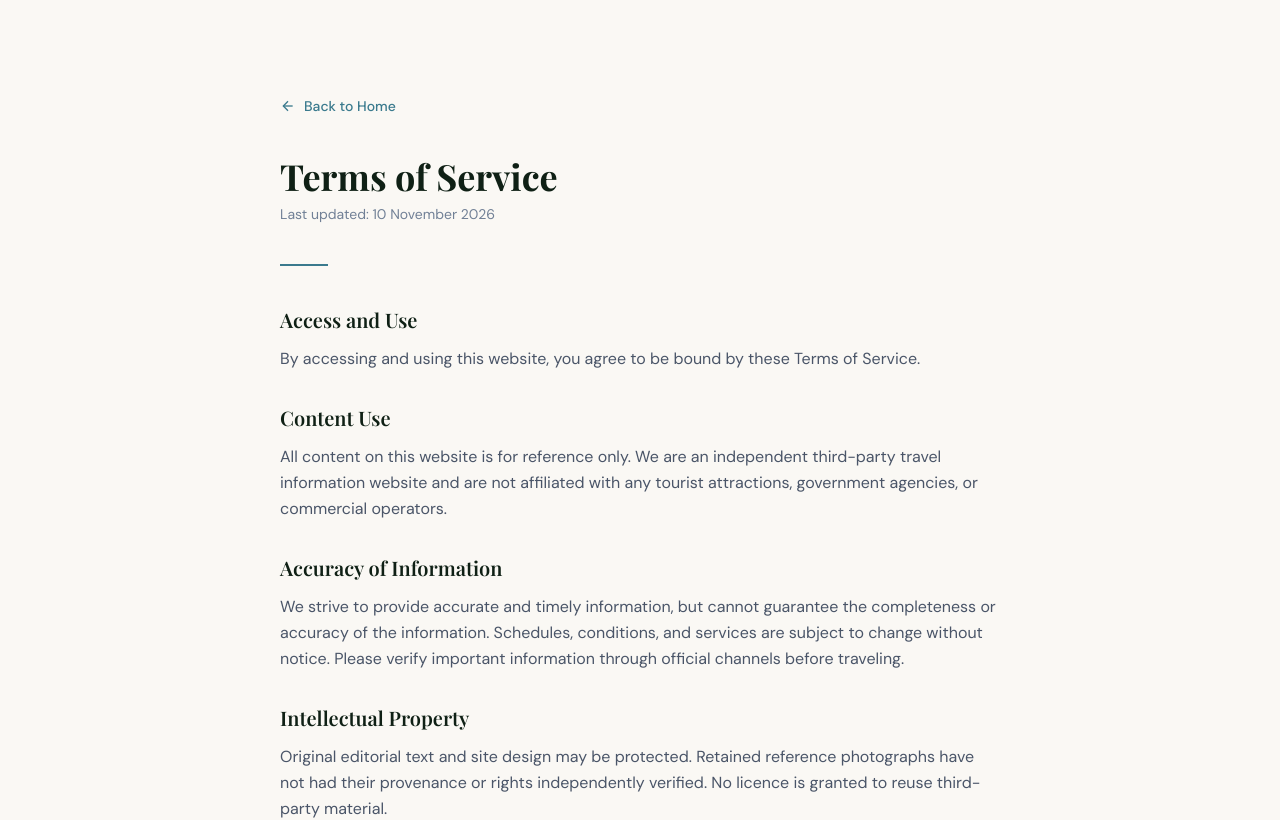
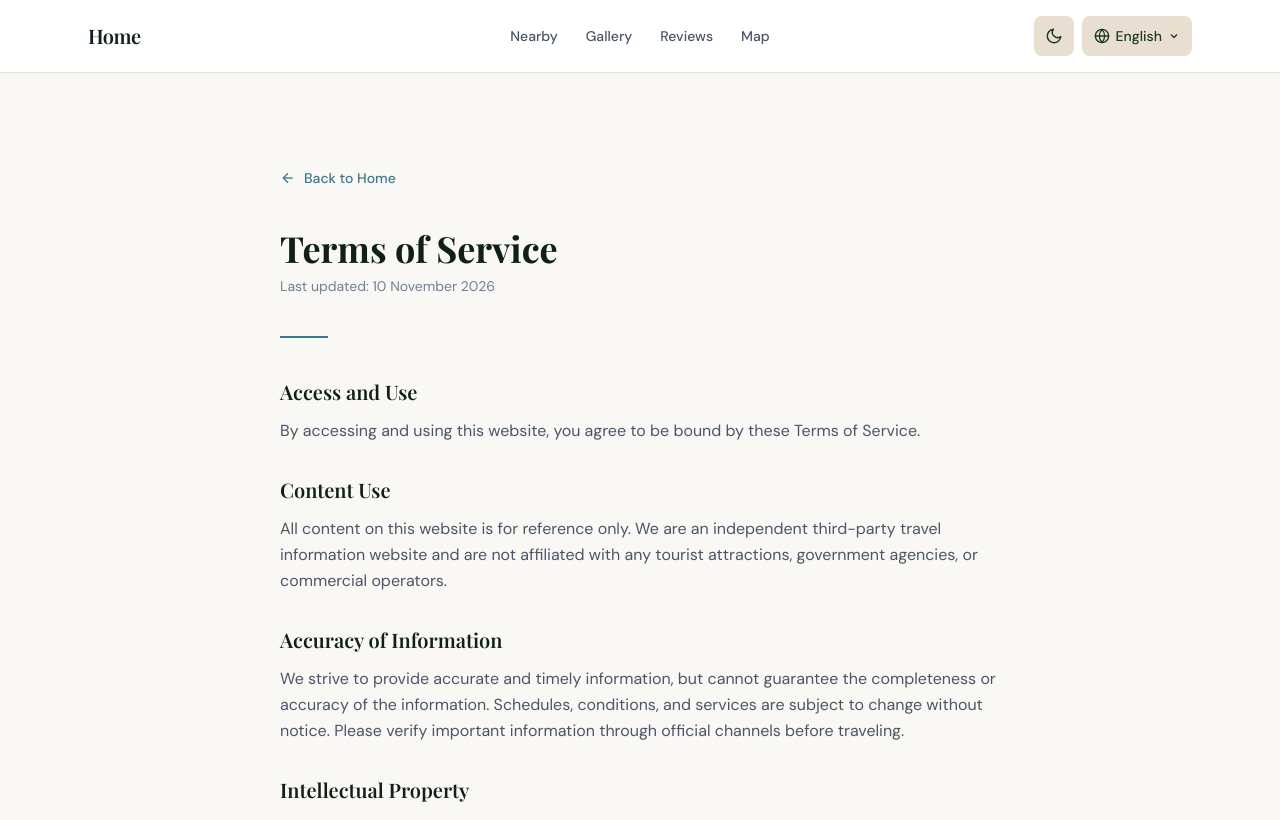
Before and after one commit to n20186005-hash/corbu-beach, a Next.js app: page /en/terms-of-service in a window 1280 px wide. Shown: the top 820 px of the page. Built offline with nearby package versions, Linux system fonts and the light colour scheme; a web font is replaced by a local one.

Commit message:
Use shared travel-site header/footer on legal information pages

```diff
--- a/src/app/[locale]/terms-of-service/page.tsx
+++ b/src/app/[locale]/terms-of-service/page.tsx
@@ -1,3 +1,5 @@
+import Header from '@/components/Header';
+import Footer from '@/components/Footer';
 import { pageMetadata } from '@/lib/seo';
 import { setRequestLocale } from 'next-intl/server';
 import { useTranslations, useLocale, useMessages } from 'next-intl';
@@ -63,5 +65,5 @@ export default async function TermsPage({
 }) {
   const { locale } = await params;
   setRequestLocale(locale);
-  return <TermsContent />;
+  return <><Header/><div className="pt-[72px]"><TermsContent/></div><Footer/></>;
 }
```
